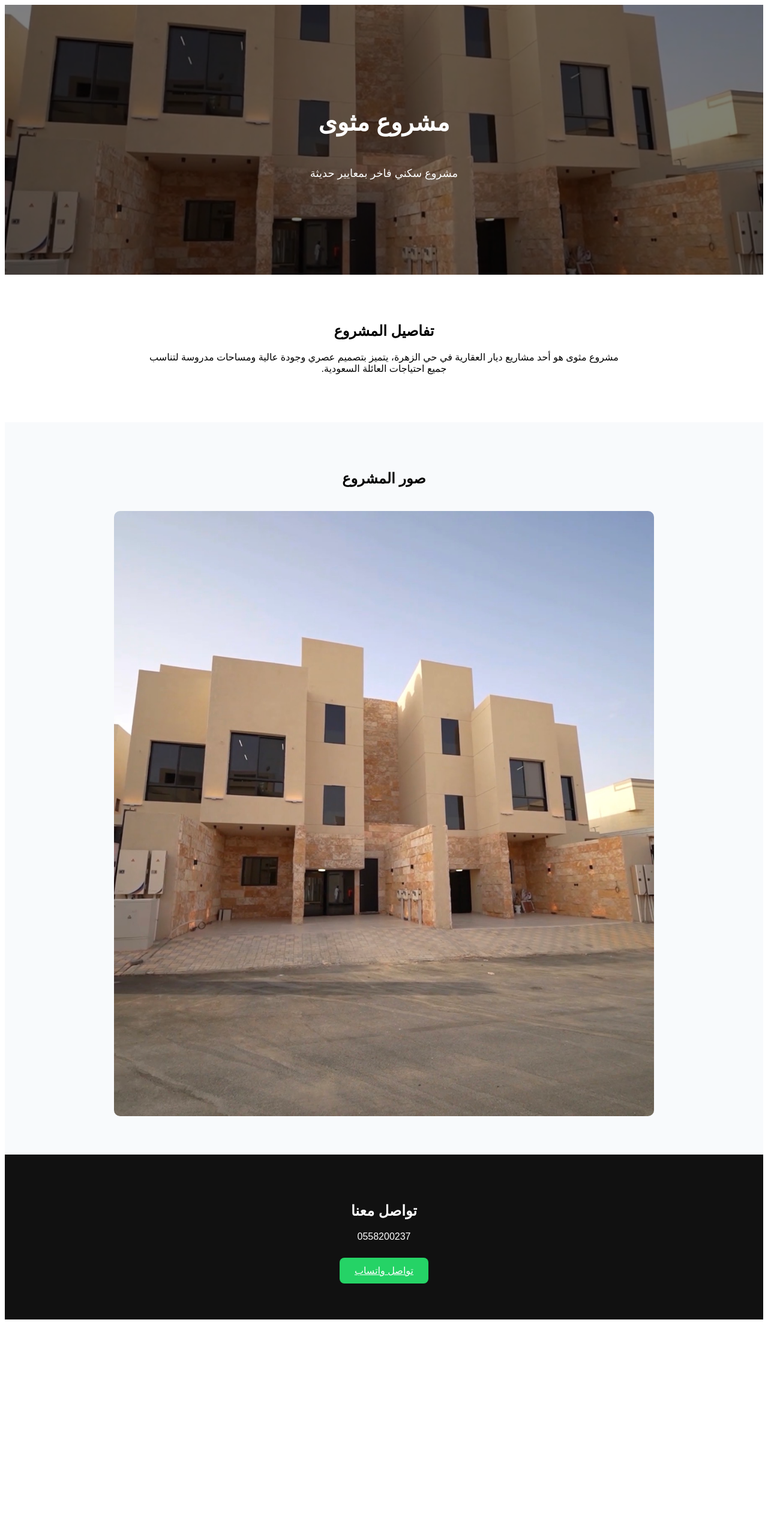
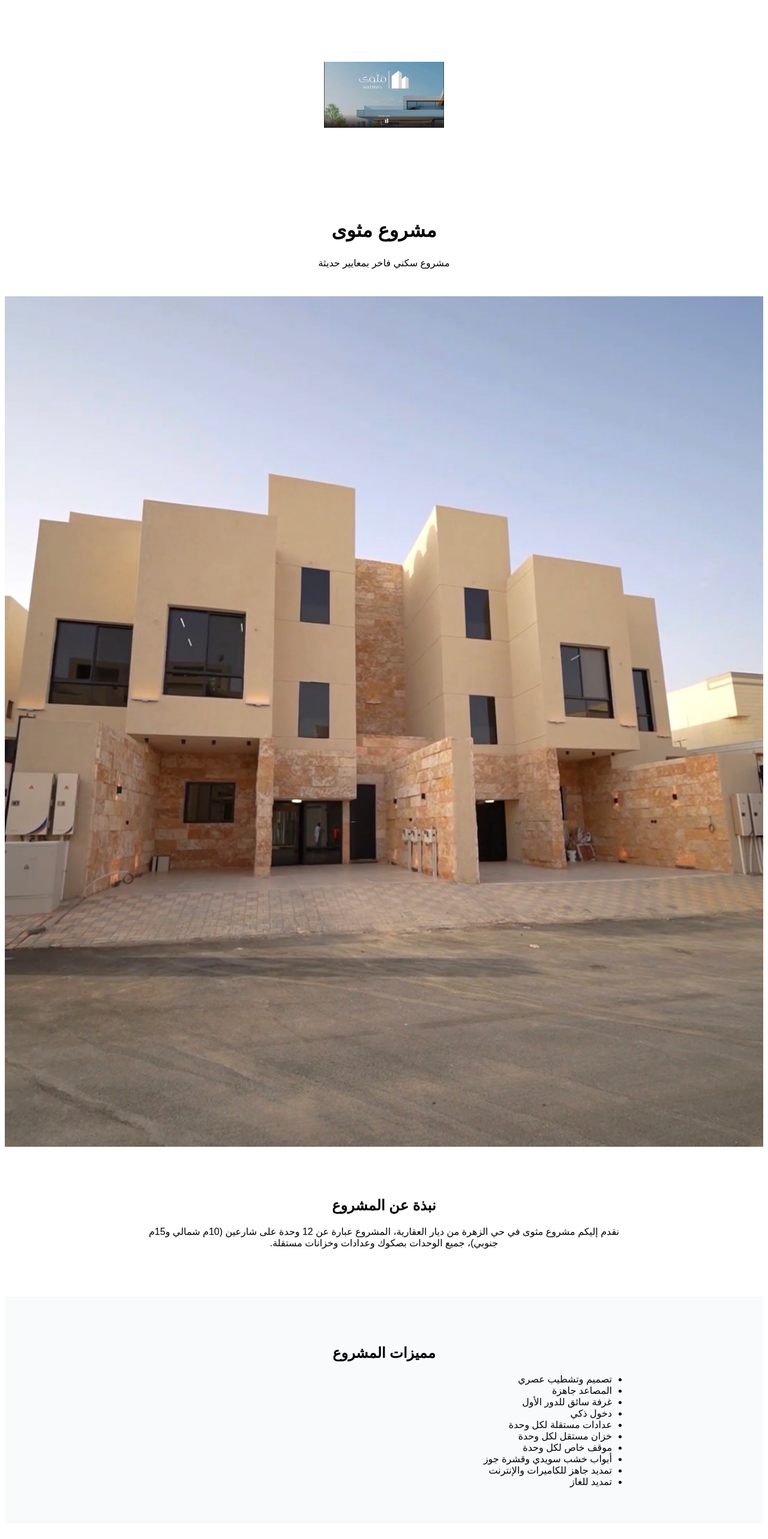
Before and after one commit to iabdulrahman8585-cloud/byar-site, a Next.js app: page /mathwa in a window 1280 px wide. Shown: the top 2566 px of the page at 60% size. Before the commit the page ends 2208 px from the top, so only its background shows below. Built offline with nearby package versions, Linux system fonts and the light colour scheme.

Commit message:
Update page.js

```diff
--- a/app/mathwa/page.js
+++ b/app/mathwa/page.js
@@ -2,51 +2,123 @@ export default function Mathwa() {
   return (
     <main style={{ fontFamily: "Arial", direction: "rtl", textAlign: "center" }}>
 
-      {/* HERO */}
+      {/* HERO (الشعار فقط) */}
       <section style={{
-        position: "relative",
-        height: "450px",
-        backgroundImage: "url('/mathwa-cover.jpg')",
-        backgroundSize: "cover",
-        backgroundPosition: "center"
+        height: "300px",
+        background: "#fff",
+        display: "flex",
+        justifyContent: "center",
+        alignItems: "center"
       }}>
-        <div style={{
-          position: "absolute",
-          inset: 0,
-          background: "rgba(0,0,0,0.5)"
-        }}></div>
+        <img
+          src="/mathwa-logo.jpg"
+          style={{ width: "200px", maxWidth: "80%" }}
+        />
+      </section>
 
-        <div style={{
-          position: "absolute",
-          inset: 0,
-          display: "flex",
-          flexDirection: "column",
-          justifyContent: "center",
-          alignItems: "center",
-          color: "#fff"
-        }}>
-          <h1 style={{ fontSize: "40px" }}>مشروع مثوى</h1>
-          <p style={{ fontSize: "18px" }}>مشروع سكني فاخر بمعايير حديثة</p>
+      {/* TITLE */}
+      <section style={{ padding: "30px 20px" }}>
+        <h1 style={{ fontSize: "32px" }}>مشروع مثوى</h1>
+        <p>مشروع سكني فاخر بمعايير حديثة</p>
+      </section>
+
+      {/* IMAGE (واجهة المشروع) */}
+      <section>
+        <img
+          src="/mathwa-cover.jpg"
+          style={{ width: "100%" }}
+        />
+      </section>
+
+      {/* DESCRIPTION */}
+      <section style={{ padding: "60px 20px" }}>
+        <h2>نبذة عن المشروع</h2>
+        <p style={{ maxWidth: "800px", margin: "20px auto" }}>
+          نقدم إليكم مشروع مثوى في حي الزهرة من ديار العقارية،
+          المشروع عبارة عن 12 وحدة على شارعين (10م شمالي و15م جنوبي)،
+          جميع الوحدات بصكوك وعدادات وخزانات مستقلة.
+        </p>
+      </section>
+
+      {/* FEATURES */}
+      <section style={{ padding: "60px 20px", background: "#f8fafc" }}>
+        <h2>مميزات المشروع</h2>
+
+        <ul style={{ maxWidth: "800px", margin: "auto", textAlign: "right" }}>
+          <li>تصميم وتشطيب عصري</li>
+          <li>المصاعد جاهزة</li>
+          <li>غرفة سائق للدور الأول</li>
+          <li>دخول ذكي</li>
+          <li>عدادات مستقلة لكل وحدة</li>
+          <li>خزان مستقل لكل وحدة</li>
+          <li>موقف خاص لكل وحدة</li>
+          <li>أبواب خشب سويدي وقشرة جوز</li>
+          <li>تمديد جاهز للكاميرات والإنترنت</li>
+          <li>تمديد للغاز</li>
+        </ul>
+      </section>
+
+      {/* LOCATION */}
+      <section style={{ padding: "60px 20px" }}>
+        <h2>مميزات الموقع</h2>
+
+        <ul style={{ maxWidth: "800px", margin: "auto", textAlign: "right" }}>
+          <li>يبعد 4 دقائق عن مستشفى الحبيب</li>
+          <li>يبعد 4 دقائق عن طريق حمزة بن عبدالمطلب</li>
+          <li>يبعد 6 دقائق عن حديقة الفريان</li>
+          <li>يبعد 4 دقائق عن الدائري الغربي</li>
+          <li>يبعد 6 دقائق عن سلام مول</li>
+          <li>يبعد 6 دقائق عن محطة المترو</li>
+        </ul>
+      </section>
+
+      {/* GUARANTEE */}
+      <section style={{ padding: "60px 20px", background: "#f8fafc" }}>
+        <h2>ضمانات المشروع</h2>
+
+        <ul style={{ maxWidth: "800px", margin: "auto", textAlign: "right" }}>
+          <li>المواد الصحية: 10 سنوات</li>
+          <li>الهيكل الإنشائي: 10 سنوات (التعاونية)</li>
+          <li>الكهرباء: 25 سنة</li>
+          <li>العزل المائي: 10 سنوات</li>
+        </ul>
+      </section>
+
+      {/* TOURS */}
+      <section style={{ padding: "60px 20px" }}>
+        <h2>جولات تفاعلية</h2>
+
+        <div style={{ display: "flex", flexDirection: "column", gap: "10px" }}>
+          <a href="https://tour.panoee.net/69a42bb744d1c7e11b2f66de" target="_blank">الدور الأرضي</a>
+          <a href="https://tour.panoee.net/69a4f5070544472ffa62ee9a" target="_blank">الدور الأول</a>
+          <a href="https://tour.panoee.net/69a514cc054447ca8662f2ea" target="_blank">الشقة</a>
         </div>
       </section>
 
-      {/* DETAILS */}
-      <section style={{ padding: "60px 20px" }}>
-        <h2>تفاصيل المشروع</h2>
-        <p style={{ maxWidth: "800px", margin: "20px auto" }}>
-          مشروع مثوى هو أحد مشاريع ديار العقارية في حي الزهرة، يتميز بتصميم عصري وجودة عالية
-          ومساحات مدروسة لتناسب جميع احتياجات العائلة السعودية.
-        </p>
+      {/* VIDEOS */}
+      <section style={{ padding: "60px 20px", background: "#f8fafc" }}>
+        <h2>فيديوهات المشروع</h2>
+
+        <video controls style={{ width: "100%", maxWidth: "800px" }}>
+          <source src="https://h.top4top.io/m_3718cmboc0.mp4" />
+        </video>
+
+        <video controls style={{ width: "100%", maxWidth: "800px", marginTop: "20px" }}>
+          <source src="https://i.top4top.io/m_3718iutlt1.mp4" />
+        </video>
+
+        <video controls style={{ width: "100%", maxWidth: "800px", marginTop: "20px" }}>
+          <source src="https://j.top4top.io/m_3718tvmi42.mp4" />
+        </video>
       </section>
 
-      {/* GALLERY */}
-      <section style={{ padding: "60px 20px", background: "#f8fafc" }}>
-        <h2>صور المشروع</h2>
+      {/* MAP */}
+      <section style={{ padding: "60px 20px" }}>
+        <h2>موقع المشروع</h2>
 
-        <img
-          src="/mathwa-cover.jpg"
-          style={{ width: "100%", maxWidth: "900px", borderRadius: "10px", marginTop: "20px" }}
-        />
+        <a href="https://maps.app.goo.gl/vb25A7vGyp5oxfby8" target="_blank">
+          عرض الموقع على الخريطة
+        </a>
       </section>
 
       {/* CONTACT */}
```
